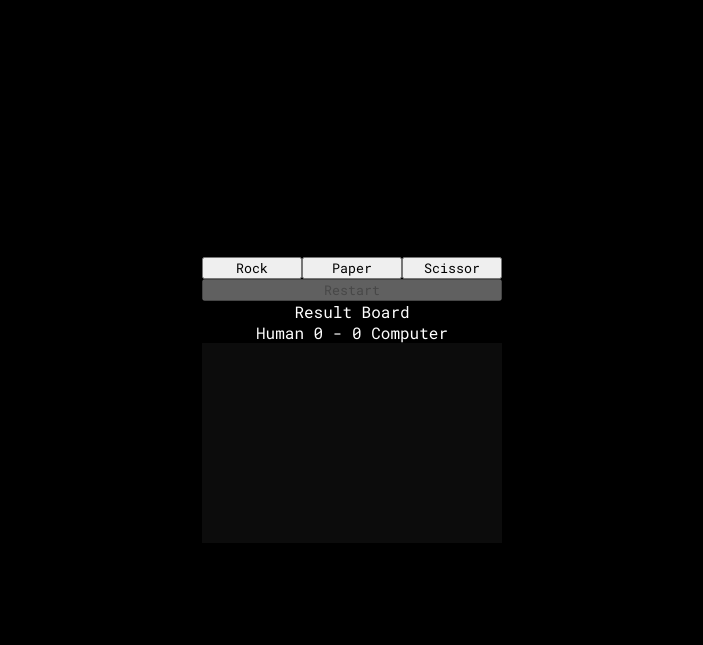
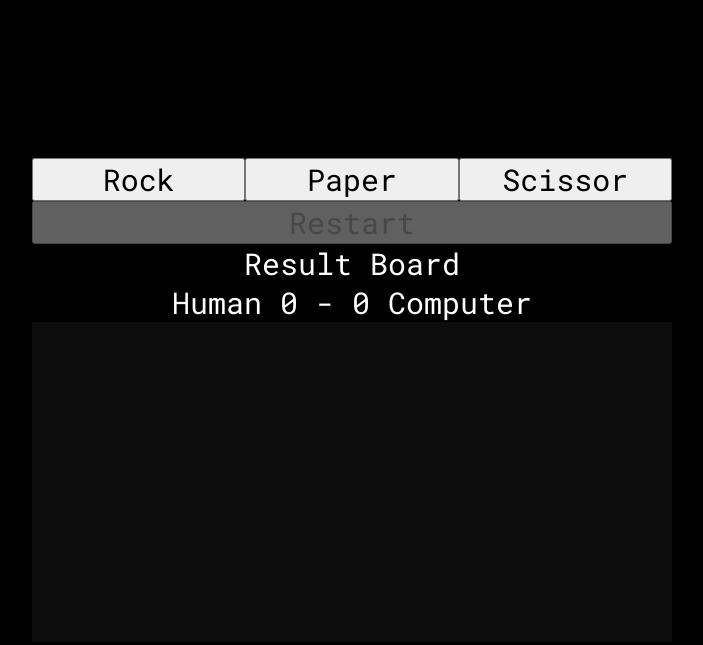
Before and after one commit to ngkauiin/odin-rock-paper-scissors, a plain HTML site: page index.html in a window 1280 px wide. Shown: the whole page, without its empty margins (288-991 px from the left). Drawn offline with Linux system fonts and the light colour scheme.

Commit message:
adjust font size and width and height

```diff
--- a/style.css
+++ b/style.css
@@ -2,6 +2,7 @@
   font-family: "Roboto Mono", monospace;
   margin: 0;
   padding: 0;
+  font-size:30px ;
 }
 
 body {
@@ -16,7 +17,7 @@ body {
 
 .buttons-container,
 .result-board-container {
-  width: 300px;
+  width: 50vw;
 }
 
 .rps-buttons {
@@ -39,7 +40,7 @@ ul {
   margin: 0;
   padding: 0;
   width: 100%;
-  height: 200px;
+  height: 40vh;
   overflow: hidden;
   overflow-y: hidden;
   background-color: rgb(12, 12, 12);
```
